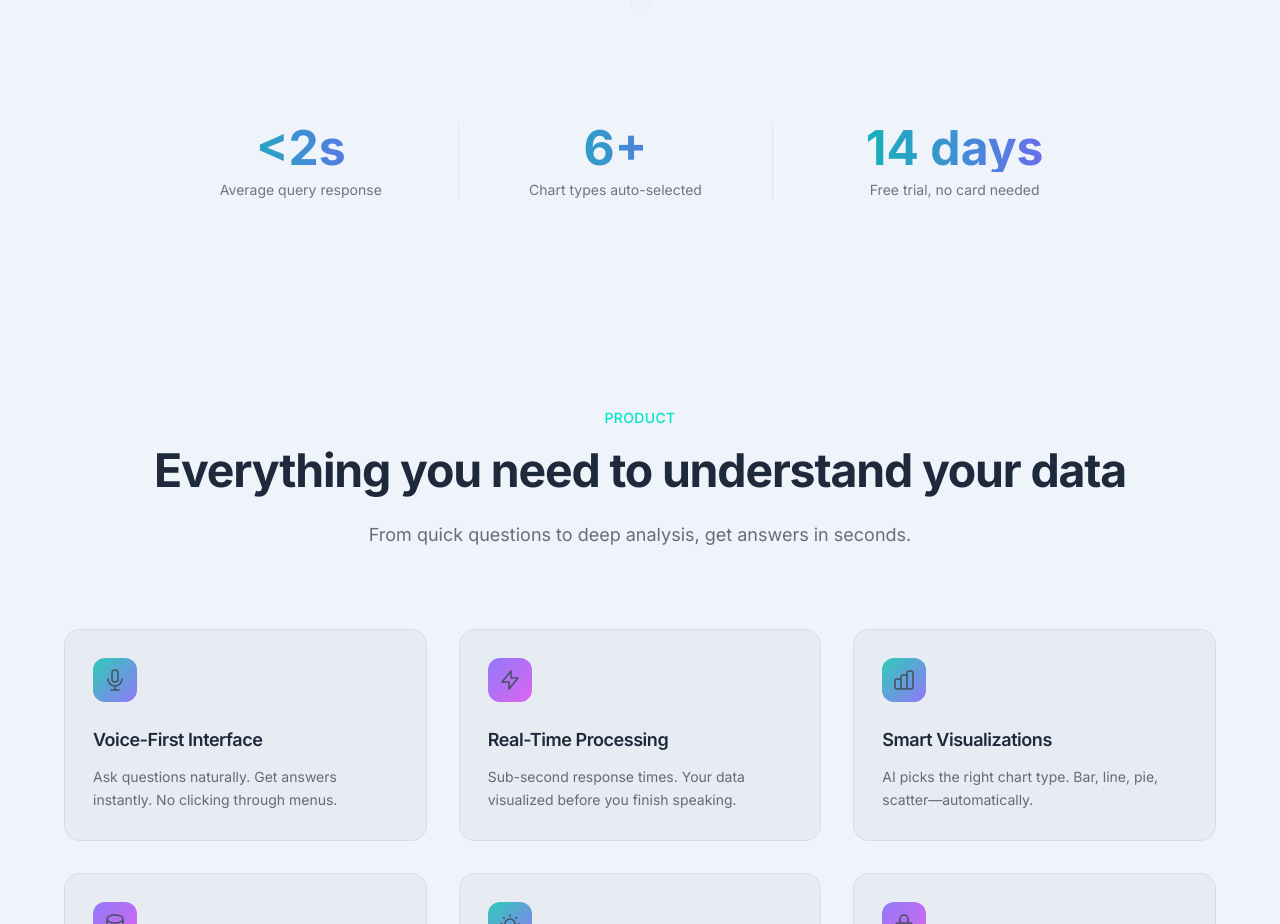
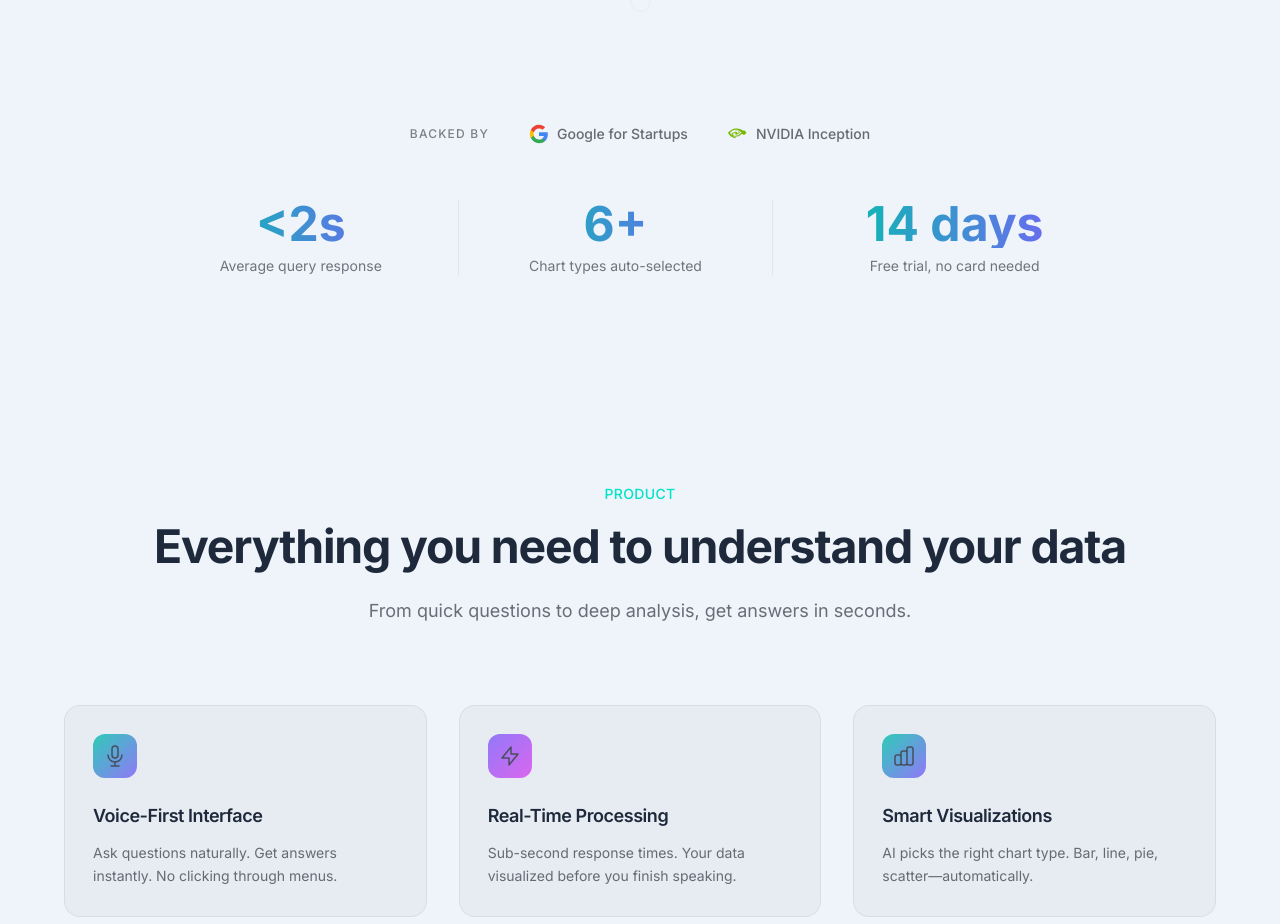
Before and after one commit to Aensil/visual-agent-launchpad, a React (Vite) app: page / in a window 1280 px wide. Shown: the part 1120-2044 px from the top of the page. Built offline with nearby package versions, Linux system fonts and the light colour scheme.

Commit message:
Add Google for Startups and NVIDIA Inception badges to social proof
Adds a "Backed by" row above the stats in SocialProofSection with
Google and NVIDIA program logos. Includes translated labels for all
6 supported languages.

https://claude.ai/code/session_01Ak5ZzTCcsHbuoGhGmtSNep

```diff
--- a/src/components/sections/SocialProofSection.tsx
+++ b/src/components/sections/SocialProofSection.tsx
@@ -13,6 +13,31 @@ const SocialProofSection: React.FC = () => {
   return (
     <section className="relative py-20 px-6">
       <div className="relative max-w-4xl mx-auto">
+        {/* Backed by programs */}
+        <div className="flex flex-wrap items-center justify-center gap-6 sm:gap-10 mb-14">
+          <span className="text-xs text-white/40 uppercase tracking-widest font-medium">
+            {t('socialProof.backedBy')}
+          </span>
+          <div className="flex items-center gap-2">
+            {/* Google for Startups logo mark */}
+            <svg className="w-5 h-5" viewBox="0 0 24 24" fill="none">
+              <path d="M22.56 12.25c0-.78-.07-1.53-.2-2.25H12v4.26h5.92a5.06 5.06 0 01-2.2 3.32v2.77h3.57c2.08-1.92 3.28-4.74 3.28-8.1z" fill="#4285F4"/>
+              <path d="M12 23c2.97 0 5.46-.98 7.28-2.66l-3.57-2.77c-.98.66-2.23 1.06-3.71 1.06-2.86 0-5.29-1.93-6.16-4.53H2.18v2.84C3.99 20.53 7.7 23 12 23z" fill="#34A853"/>
+              <path d="M5.84 14.09c-.22-.66-.35-1.36-.35-2.09s.13-1.43.35-2.09V7.07H2.18A10.96 10.96 0 001 12c0 1.77.42 3.45 1.18 4.93l3.66-2.84z" fill="#FBBC05"/>
+              <path d="M12 5.38c1.62 0 3.06.56 4.21 1.64l3.15-3.15C17.45 2.09 14.97 1 12 1 7.7 1 3.99 3.47 2.18 7.07l3.66 2.84c.87-2.6 3.3-4.53 6.16-4.53z" fill="#EA4335"/>
+            </svg>
+            <span className="text-sm text-white/60 font-medium">Google for Startups</span>
+          </div>
+          <div className="flex items-center gap-2">
+            {/* NVIDIA logo mark */}
+            <svg className="w-5 h-5" viewBox="0 0 24 24" fill="none">
+              <path d="M8.948 8.798v-1.43c.093-.007.187-.014.282-.014 3.053-.078 5.178 2.647 5.178 2.647s-2.346 2.963-4.873 2.963c-.21 0-.403-.021-.587-.06V9.143c1.39.091 1.67.95 2.498 2.15l1.855-1.56s-1.502-1.87-3.736-1.87c-.21 0-.414.014-.617.035zm0-3.26v1.244l.282-.021c4.108-.178 6.907 3.353 6.907 3.353s-3.196 3.834-6.525 3.834a5.03 5.03 0 01-.664-.042v1.186c.194.014.39.028.59.028 3.09 0 5.322-1.57 7.485-3.46.357.287 1.822 1.396 2.124 1.396.302 0 3.028-2.33 3.028-2.33s-1.792-3.26-3.028-3.26c-.302 0-.765.38-1.124.68-1.802-1.43-4.235-2.665-7.693-2.665-.136 0-.264.014-.382.028v.028zM8.948 14.55v1.092c-3.768-.412-4.842-4.062-4.842-4.062s1.614-1.78 4.842-2.09v1.186l-.028-.007c-1.847-.21-3.288 1.57-3.288 1.57s.828 2.011 3.316 2.311zM2.382 10.645s2.336-3.389 6.566-3.74V5.539C4.26 5.93 0 10.645 0 10.645s2.406 5.885 8.948 6.404v-1.414c-4.34-.498-6.566-4.99-6.566-4.99z" fill="#76B900"/>
+            </svg>
+            <span className="text-sm text-white/60 font-medium">NVIDIA Inception</span>
+          </div>
+        </div>
+
+        {/* Stats */}
         <div className="grid grid-cols-1 sm:grid-cols-3 gap-8 sm:gap-6 lg:gap-12">
           {stats.map((stat, i) => (
             <div
--- a/src/i18n/translations/ar.json
+++ b/src/i18n/translations/ar.json
@@ -79,7 +79,8 @@
     "stat2Value": "+6",
     "stat2Label": "أنواع رسوم بيانية يتم اختيارها تلقائياً",
     "stat3Value": "14 يوماً",
-    "stat3Label": "تجربة مجانية، بدون بطاقة"
+    "stat3Label": "تجربة مجانية، بدون بطاقة",
+    "backedBy": "مدعوم من"
   },
   "testimonials": {
     "sectionLabel": "ماذا تقول الفرق",
--- a/src/i18n/translations/en.json
+++ b/src/i18n/translations/en.json
@@ -79,7 +79,8 @@
     "stat2Value": "6+",
     "stat2Label": "Chart types auto-selected",
     "stat3Value": "14 days",
-    "stat3Label": "Free trial, no card needed"
+    "stat3Label": "Free trial, no card needed",
+    "backedBy": "Backed by"
   },
   "testimonials": {
     "sectionLabel": "What teams are saying",
--- a/src/i18n/translations/es.json
+++ b/src/i18n/translations/es.json
@@ -79,7 +79,8 @@
     "stat2Value": "6+",
     "stat2Label": "Tipos de gráfico auto-seleccionados",
     "stat3Value": "14 días",
-    "stat3Label": "Prueba gratis, sin tarjeta"
+    "stat3Label": "Prueba gratis, sin tarjeta",
+    "backedBy": "Respaldado por"
   },
   "testimonials": {
     "sectionLabel": "Lo que dicen los equipos",
--- a/src/i18n/translations/fr.json
+++ b/src/i18n/translations/fr.json
@@ -79,7 +79,8 @@
     "stat2Value": "6+",
     "stat2Label": "Types de graphiques auto-sélectionnés",
     "stat3Value": "14 jours",
-    "stat3Label": "Essai gratuit, sans carte"
+    "stat3Label": "Essai gratuit, sans carte",
+    "backedBy": "Soutenu par"
   },
   "testimonials": {
     "sectionLabel": "Ce que disent les équipes",
--- a/src/i18n/translations/hi.json
+++ b/src/i18n/translations/hi.json
@@ -79,7 +79,8 @@
     "stat2Value": "6+",
     "stat2Label": "ऑटो-चयनित चार्ट प्रकार",
     "stat3Value": "14 दिन",
-    "stat3Label": "मुफ्त परीक्षण, कार्ड नहीं चाहिए"
+    "stat3Label": "मुफ्त परीक्षण, कार्ड नहीं चाहिए",
+    "backedBy": "समर्थित"
   },
   "testimonials": {
     "sectionLabel": "टीमें क्या कह रही हैं",
--- a/src/i18n/translations/zh.json
+++ b/src/i18n/translations/zh.json
@@ -79,7 +79,8 @@
     "stat2Value": "6+",
     "stat2Label": "自动选择的图表类型",
     "stat3Value": "14天",
-    "stat3Label": "免费试用，无需信用卡"
+    "stat3Label": "免费试用，无需信用卡",
+    "backedBy": "获得支持"
   },
   "testimonials": {
     "sectionLabel": "团队评价",
```
